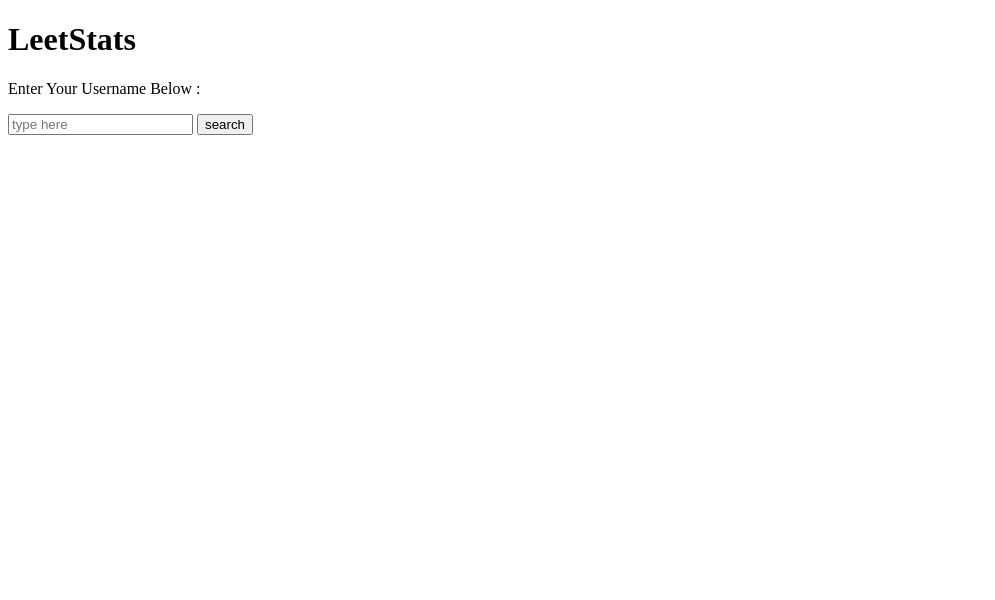
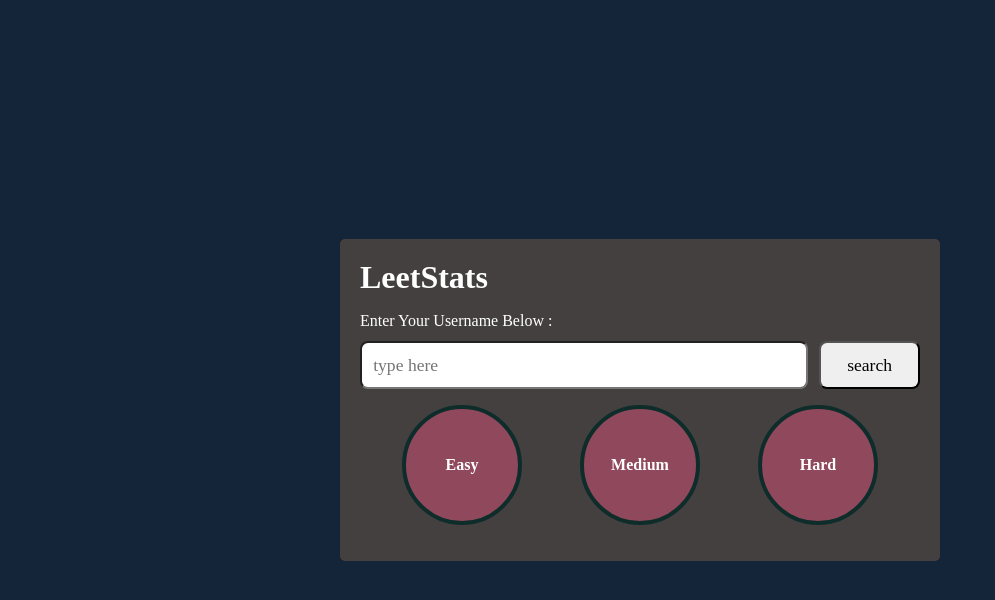
Before and after one commit to vivekbilla004/LeetStats, a plain HTML site: page index.html in a window 1280 px wide. Shown: the whole page, without its empty margins (0-995 px from the left). Drawn offline with Linux system fonts and the light colour scheme.

Commit message:
css done

```diff
--- a/index.html
+++ b/index.html
@@ -1,10 +1,10 @@
 <!DOCTYPE html>
 <html lang="en">
   <head>
-    <meta charset="UTF-8">
-    <meta name="viewport" content="width=device-width, initial-scale=1.0">
+    <meta charset="UTF-8" />
+    <meta name="viewport" content="width=device-width, initial-scale=1.0" />
     <title>Leetstats</title>
-    <link rel="stylesheet" href="style.css">
+    <link rel="stylesheet" href="style.css" />
   </head>
   <body>
     <div class="container">
@@ -12,20 +12,34 @@
       <div class="userContainer">
         <p>Enter Your Username Below :</p>
         <div class="inputcontainer">
-            <input type="text" placeholder="type here">
-            <button>search</button>
+          <input type="text" id="input" placeholder="type here" />
+          <button id="button">search</button>
         </div>
       </div>
       <div class="statscontainer">
-
-
-    </div>
-    <div class="statscards">
-
+        <div class="progress">
+          <div class="progress-item">
+            <div class="easy-progress circle">
+              <span id="easy-label"></span>
+              <p>Easy</p>
             </div>
           </div>
-
-
+          <div class="progress-item">
+            <div class="Medium-progress circle">
+              <span id="Medium-label"></span>
+              <p>Medium</p>
+            </div>
+          </div>
+          <div class="progress-item">
+            <div class="Hard-progress circle">
+              <span id="Hard-label"></span>
+              <p>Hard</p>
+            </div>
+          </div>
+        </div>
+      </div>
+      <div class="statscards"></div>
+    </div>
 
     <script src="script.js"></script>
   </body>
--- a/style.css
+++ b/style.css
@@ -0,0 +1,73 @@
+*{
+    padding: 0;
+    margin: 0;
+    box-sizing: border-box;
+    font-family: 'Times New Roman', Times, serif;
+}
+body{
+    background-color: rgb(20, 36, 57);
+    color: white;
+    height: 100vh;
+    display: flex;
+    justify-content: center;
+    align-items: center;
+}
+
+.container{
+    display: flex;
+    flex-direction: column;
+    gap: 1rem;
+    background-color: rgb(69, 64, 64);
+    padding: 20px;
+    border-radius: 5px;
+    width: 50%;
+    max-width: 600px;
+}
+
+.userContainer{
+    display: flex;
+    flex-direction: column;
+    gap: 0.7rem;
+}
+.inputcontainer{
+    display: flex;
+    justify-content: space-between;
+}
+#input{
+    width: 80%;
+    font-size: 1.1rem;
+    padding: 0.7rem;
+    border-radius: 0.5rem;
+
+}
+#button{
+    width: 18%;
+    font-size: 1.1rem;
+    padding: 0.7rem;
+    border-radius: 0.5rem;
+
+}
+.circle{
+    width: 120px;
+    height: 120px;
+    border-radius: 50%;
+    border: 4px solid #0e2d2a;
+    position: relative;
+    display: flex;
+    align-items: center;
+    justify-content: center;
+    font-size: 1 rem;
+    color: white;
+    font-weight: 700;
+    background: conic-gradient(#c0dc0b var(--progress-degree, 0%), #90485c 0%);
+    flex-direction: column;
+}
+.circle span{
+    position: relative;
+    z-index: 2;
+}
+.progress{
+    display: flex;
+    justify-content: space-evenly;
+    gap: 1rem;
+}
```
Lines whose indentation alone changed are shown as unchanged.
